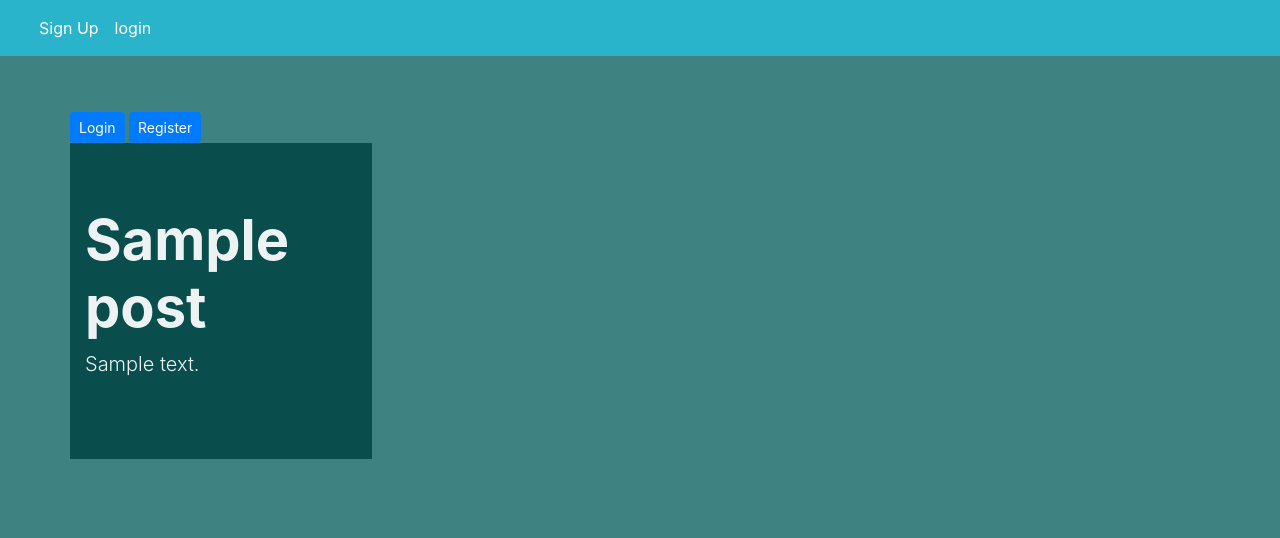
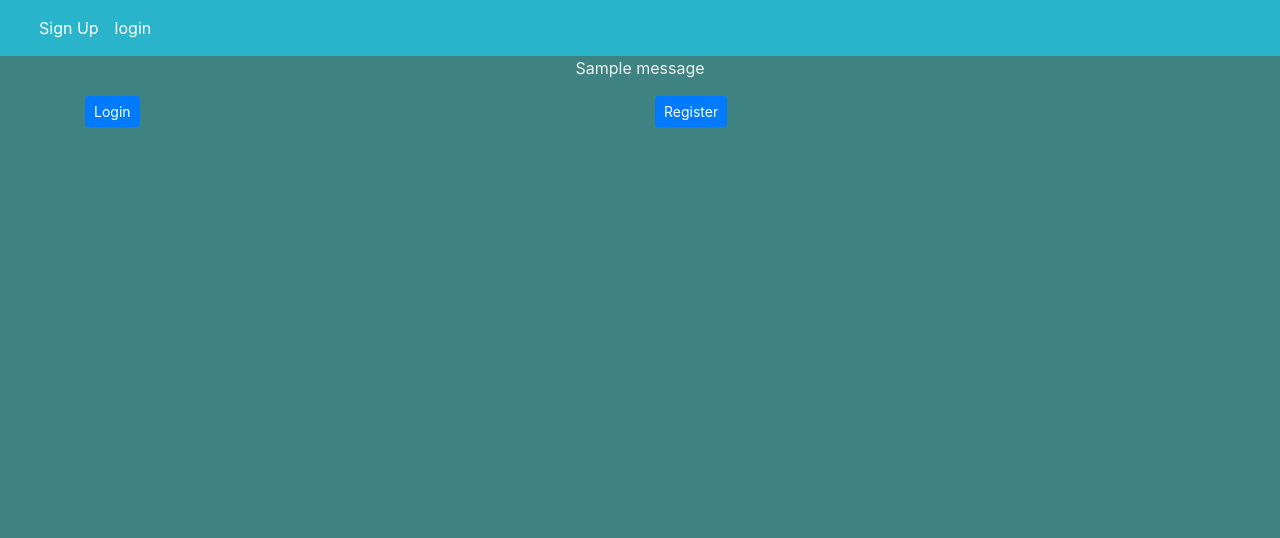
Before and after one commit to SheetalJade2019/demoBlog, a Django app: page / in a window 1280 px wide. Shown: the top 538 px of the page. Run offline with Django 3.2, Linux system fonts and the light colour scheme; tables that the repository leaves empty hold one stand-in row (values such as "Sample post"); one stand-in notice (Sample message) is shown; some libraries are stand-ins or nearby versions.

Commit message:
final commit

```diff
--- a/Appblog/templates/Appblog/base.html
+++ b/Appblog/templates/Appblog/base.html
@@ -19,25 +19,18 @@
 </head>
 
 <body>
-     <div class="container-fluid">
+    <div class="container-fluid">
         {% include 'Appblog/navbar.html' %}
     </div>
     <div class="container">
-        <div class="row">
-            <div class="col-sm-12">
-                {% block msg %}
-
-                {% endblock msg %}
-            </div>
-
-            <div class="row">
-                {% block side %}
-                {% endblock side %}
-
-                {% block content %}
-                {% endblock content %}
-            </div>
-
+        <div>
+            {% if messages %}
+            {% for message in messages %}
+            <p class="text-center">{{message}}</p>
+            {% endfor %}
+            {% endif %}
+            {% block content %}
+            {% endblock content %}
         </div>
     </div>
 
--- a/Appblog/templates/Appblog/dashboard.html
+++ b/Appblog/templates/Appblog/dashboard.html
@@ -7,12 +7,12 @@
     <div class="text-black col-sm-10 my-5">
         <h3 >Dashboard Page</h3>
         <div>
-        <a href="{% url 'updateuser' user.User_ID %}" class="btn btn-warning btn-sm">Edit Profile</a><br>
         <a href="{% url 'changepassword' user.User_ID %}" class="btn btn-warning btn-sm">Change Password</a><br>
-        <a href="{% url 'userslist' page_no=1 %}" class="btn btn-warning btn-sm">View All Users</a>
+        <a href="{% url 'userslist' page_no=1 %}" class="btn btn-warning btn-sm">View All Users</a><br>
+        <a href="{% url 'updateuser' user.User_ID %}" class="btn btn-warning btn-sm">Edit Profile</a>
+
         </div>
 
-        <!-- <a href="{% url 'addpost' %}" class="btn btn-success my-3">Add Post</a> -->
 
     </div>
 
--- a/Appblog/templates/Appblog/home.html
+++ b/Appblog/templates/Appblog/home.html
@@ -3,18 +3,71 @@
 
 {% block content %}
 
-    <div class="text-black col-sm-10 my-5">
-        <h3 ></h3>
-        <a href="{% url 'login' %}" class="btn btn-primary btn-sm">Login</a>
-        <a href="{% url 'signup' %}" class="btn btn-primary btn-sm">Register</a>
-        {% for post in posts %}
-        <div class="jumbotron jumbotron-fluid">
-            <div class="container">
-              <h1 class="display-4 font-weight-bold">{{post.title}}</h1>
-              <p class="lead">{{post.desc}}</p>
+    <div class="row">
+
+        <div class="col">
+            <div class="centered">
+                <!-- <img src="img_avatar2.png" alt="Avatar woman"> -->
+                <a href="{% url 'login' %}" class="btn btn-primary btn-sm">Login</a>
+
+                {% if login_req %}
+                <div class="text-black col my-5">
+                    <h3 >Login Here</h3>
+                    <form  method="post" novalidate>
+                        {% csrf_token %}
+                        {% for fm in form %}
+                        <div class="form-group">
+                        {{fm.label_tag}} {{fm}} {{fm.errors|striptags}}
+                        </div>
+                        {% endfor %}
+
+                        <button class="btn btn-primary"type="submit" name="submit">Submit</button>
+                        {% if form.non_field_errors %}
+                        {% for error in form.non_field_errors %}
+                            <p class="alert alert-danger my-3">{{error}}</p>
+                        {% endfor %}
+                        {% endif %}
+                    </form>
+
+                </div>
+
+                {% endif %}
             </div>
         </div>
-        {% endfor %}
+
+        <div class="col">
+            <div class="centered">
+            <!-- <img src="img_avatar.png" alt="Avatar man"> -->
+            <a href="{% url 'signup' %}" class="btn btn-primary btn-sm">Register</a>
+
+            {% if register_req %}
+                <div class="text-black col my-5">
+                    <h3 >Sign Up Page</h3>
+                    {% if messages %}
+                    {% for message in messages %}
+                    <p>{{message}}</p>
+                    {% endfor %}
+                    {% endif %}
+                    <form  method="post" novalidate>
+                        {% csrf_token %}
+                        {% for fm in form %}
+                        <div class="form-group">
+                        {{fm.label_tag}}<br> {{fm}} {{fm.errors|striptags}}
+                        </div>
+                        {% endfor %}
+                        <button class="btn btn-primary"type="submit" name="submit">Submit</button>
+                        {% if form.non_field_errors %}
+                        {% for error in form.non_field_errors %}
+                            <p class="alert alert-danger my-3">{{error}}</p>
+                        {% endfor %}
+                        {% endif %}
+                    </form>
+
+                </div>
+
+            {% endif %}
+            </div>
+        </div>
     </div>
 
 {% endblock content %}
--- a/Appblog/urls.py
+++ b/Appblog/urls.py
@@ -7,16 +7,12 @@ urlpatterns = [
     #path('',views.base, name="base"),
     path('nav/',views.navbar, name="navbar"),
     path('',views.home,name="home"),
-    path('about/',views.about,name="about"),
-    path('contact/', views.contact, name="contact"),
     path('dashboard/',views.dashboard,name="dashboard"),
     path('signup/',views.user_signup,name="signup"),
     path('login/',views.user_login,name="login"),
     path('logout/',views.user_logout,name="logout"),
-    path('addpost/',views.add_post, name="addpost"),
+
     path('update_user/<int:id>',views.update_user, name="updateuser"),
-    path('deletepost/<int:id>',views.delete_post, name="deletepost"),
-    path('cancelpost/',views.cancel_post, name="cancelpost"),
     path('change_password/<int:id>',views.change_password,name="changepassword"),
     path('users_list/<int:page_no>',views.users_list,name="userslist"),
 
--- a/Appblog/views.py
+++ b/Appblog/views.py
@@ -18,13 +18,6 @@ def navbar(request):
 def home(request):
     posts = Post.objects.all()
     return render(request, 'Appblog/home.html',{'posts':posts})
-
-# about
-def about(request):
-    return render(request, 'Appblog/about.html')
-# contact
-def contact(request):
-    return render(request, 'Appblog/contact.html')
 
 # Dashboard
 def dashboard(request):
@@ -65,7 +58,7 @@ def user_signup(request):
             # user.groups.add(group)
     else:#if request is GET or other
         form = SignUpForm()
-    return render(request, 'Appblog/signup.html',{'form':form})
+    return render(request, 'Appblog/home.html',{'form':form, "register_req":True})
 
 def user_login(request):
     print("REQUEST DATA : ",request.POST)
@@ -82,30 +75,9 @@ def user_login(request):
                     return HttpResponseRedirect('/dashboard/')
         else:
             form = LoginForm()
-        return render(request, 'Appblog/login.html',{'form':form})
+        return render(request, 'Appblog/home.html',{'form':form, "login_req":True})
     else:
         return HttpResponseRedirect('/dashboard/')
-
-# add new posts
-def add_post(request):
-    if request.user.is_authenticated:
-        if request.method == "POST":
-            form= PostForm(request.POST)
-            if form.is_valid():
-                title = form.cleaned_data['title']
-                desc = form.cleaned_data['desc']
-                pst=Post(title=title,desc=desc)
-                pst.save()
-                form=PostForm()
-        else:
-            form=PostForm()
-        return render(request, 'Appblog/addpost.html',{'form':form})
-    else:
-        return HttpResponseRedirect('/login/')
-
-def cancel_post(request):
-    form=PostForm()
-    return render(request, 'Appblog/addpost.html',{'form':form})
 
 
 # update posts
@@ -130,16 +102,6 @@ def update_user(request, id):
     else:
         return HttpResponseRedirect('/login/')
 
-
-# delete posts
-def delete_post(request, id):
-    if request.user.is_authenticated:
-        if request.method == "POST":
-            pi = Post.objects.get(pk=id)
-            pi.delete()
-            return HttpResponseRedirect('/dashboard/')
-    else:
-        return HttpResponseRedirect('/login/')
 
 def change_password(request,id):
     print("REQUEST DATA : ",request.POST)
@@ -169,7 +131,9 @@ def change_password(request,id):
         return render(request, 'Appblog/dashboard.html',{"changePassword":True,"form":form})
 
     messages.error(request,'Please login')
-    return HttpResponseRedirect('/login/')
+    form = LoginForm()
+    return render(request, 'Appblog/home.html',{'form':form, "login_req":True})
+    # return HttpResponseRedirect('')
 
 
 def users_list(request,page_no):
```
Also changed, not shown: Appblog/templates/Appblog/about.html (deleted, +0 -13 lines), Appblog/templates/Appblog/addpost.html (deleted, +0 -16 lines), Appblog/templates/Appblog/changepassword.html (deleted, +0 -26 lines), Appblog/templates/Appblog/contact.html (deleted, +0 -76 lines), Appblog/templates/Appblog/navbar.html (+0 -10 lines).
